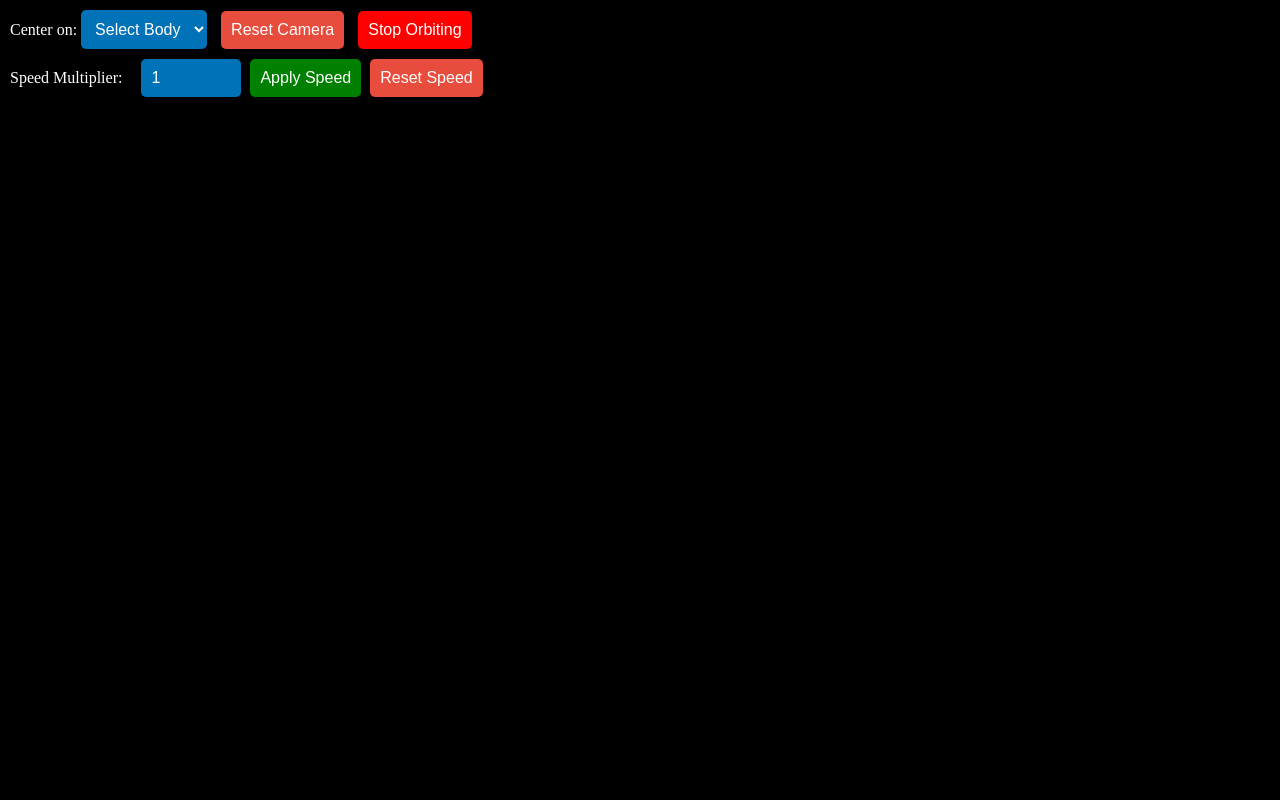
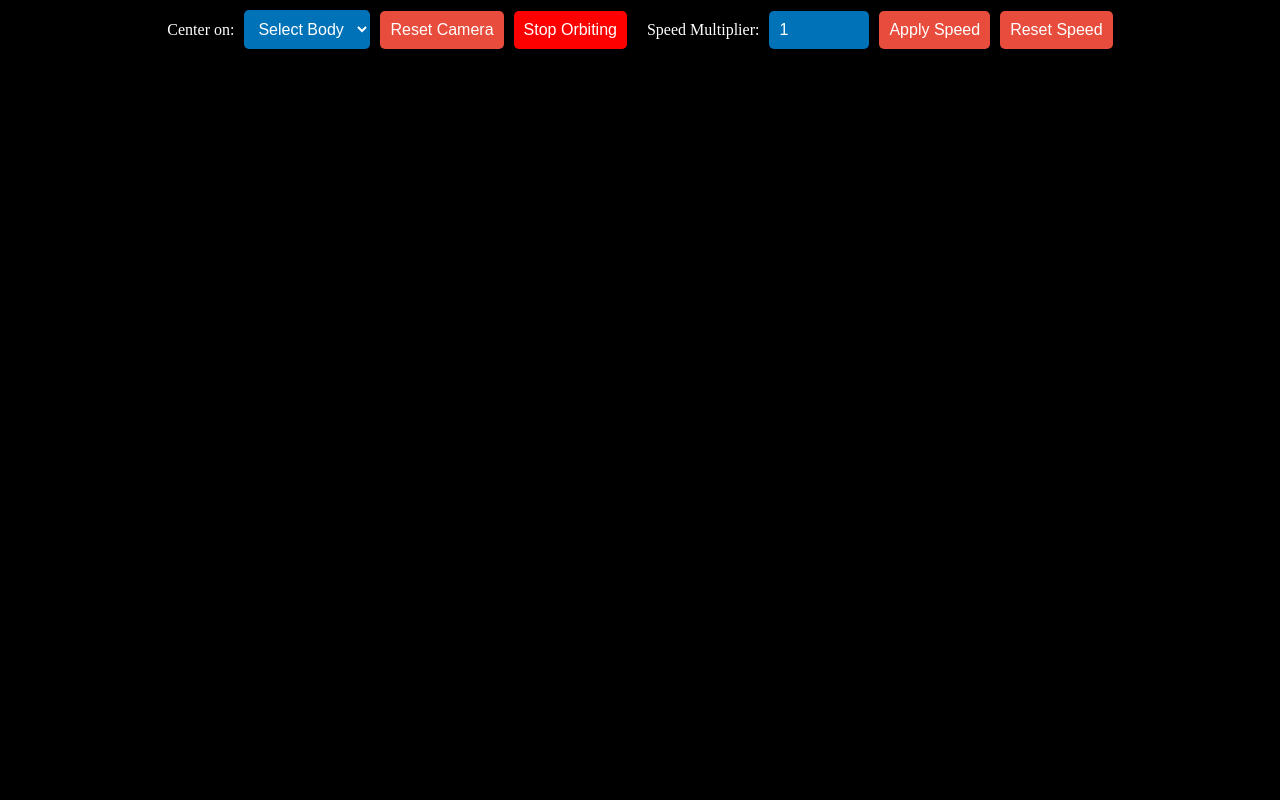
Before and after one commit to BigManJohn42/No_Idea, a Flask app: page / in a window 1280 px wide. Run offline with Flask 3, Linux system fonts and the light colour scheme.

Commit message:
layout change

```diff
--- a/static/css/styles.css
+++ b/static/css/styles.css
@@ -8,22 +8,32 @@ body {
     background-color: #000;
 }
 
+#navbar {
+    position: absolute;
+    top: 0;
+    width: 100%;
+    background-color: rgba(0, 0, 0, 0.7); /* Slightly transparent background */
+    display: flex;
+    justify-content: center;
+    padding: 10px 0;
+    z-index: 1;
+}
+
 #controls {
-    position: absolute;
-    top: 10px;
-    left: 10px;
-    z-index: 1;
+    display: flex;
+    align-items: center;
     color: #ffffff; /* White text for contrast */
     text-shadow: 1px 1px 5px rgba(0, 0, 0, 0.5); /* Slight shadow for depth */
 }
 
-select, button {
+select, button, #speedMultiplier {
     padding: 10px;
     font-size: 16px;
-    border: none; /* Remove default border */
-    border-radius: 5px; /* Rounded corners */
+    border: none;
+    border-radius: 5px;
     box-shadow: 0 2px 10px rgba(0, 0, 0, 0.5); /* Subtle shadow */
     transition: background-color 0.3s, transform 0.3s; /* Smooth transition */
+    margin-left: 10px; /* Space between elements */
 }
 
 select {
@@ -31,15 +41,9 @@ select {
     color: #ffffff; /* White text */
 }
 
-select:focus {
-    outline: none; /* Remove focus outline */
-    background-color: #005B8B; /* Darker blue when focused */
-}
-
 button {
     background-color: #E74C3C; /* NASA red */
     color: #ffffff; /* White text */
-    margin-left: 10px; /* Space between dropdown and button */
 }
 
 button:hover {
@@ -47,84 +51,46 @@ button:hover {
     transform: scale(1.05); /* Slight scale effect */
 }
 
-button:focus {
-    outline: none; /* Remove focus outline */
+#speedControls {
+    display: flex;
+    align-items: center;
+    margin-left: 20px; /* Add space between orbit and speed controls */
+}
+
+#speedMultiplier {
+    width: 80px;
+    background-color: #0072B8;
+    color: #ffffff;
 }
 
 #infoPanel {
-    display: none; /* Hide by default */
-    position: absolute; /* Position it absolutely within the body */
-    top: 50%; /* Center vertically */
-    right: 20px; /* 20px from the right */
-    transform: translateY(-50%); /* Adjust to truly center vertically */
-    padding: 10px; /* Reduced padding */
-    background-color: rgba(51, 51, 51, 0.8); /* Semi-transparent dark background */
-    border-radius: 10px; /* Rounded corners */
-    box-shadow: 0 2px 4px rgba(0, 0, 0, 0.3); /* Reduced shadow for depth */
-    width: 300px; /* Set a fixed width */
-    max-height: 80vh; /* Set a max height to prevent overflow */
-    overflow-y: auto; /* Add vertical scrolling if needed */
-    color: white; /* Text color for visibility */
-    font-family: Arial, sans-serif; /* Font style */
+    display: none;
+    position: absolute;
+    top: 50%;
+    right: 20px;
+    transform: translateY(-50%);
+    padding: 10px;
+    background-color: rgba(51, 51, 51, 0.8);
+    border-radius: 10px;
+    box-shadow: 0 2px 4px rgba(0, 0, 0, 0.3);
+    width: 300px;
+    max-height: 80vh;
+    overflow-y: auto;
+    color: white;
+    font-family: Arial, sans-serif;
 }
 
 #infoPanel h2 {
-    margin: 0; /* Remove default margin */
-    font-size: 24px; /* Larger font size for the title */
+    margin: 0;
+    font-size: 24px;
 }
 
 #infoPanel p {
-    margin: 5px 0; /* Add some spacing between paragraphs */
-    font-size: 16px; /* Standard font size for paragraphs */
+    margin: 5px 0;
+    font-size: 16px;
 }
 
 #bodyDescription {
-    white-space: pre-line; /* Preserve line breaks in the description */
-    margin: 5px 0; /* Spacing between text lines */
+    white-space: pre-line;
+    margin: 5px 0;
 }
-
-#speedControls {
-    margin-top: 10px; /* Add some spacing from the other controls */
-}
-
-#speedControls label {
-    color: #ffffff; /* White text for visibility */
-    margin-right: 10px;
-}
-
-#speedMultiplier {
-    padding: 10px;
-    font-size: 16px;
-    width: 60px; /* Fixed width for the input box */
-    border: none;
-    border-radius: 5px;
-    box-shadow: 0 2px 10px rgba(0, 0, 0, 0.5); /* Subtle shadow */
-    background-color: #0072B8; /* NASA blue */
-    color: #ffffff; /* White text */
-}
-
-#applySpeedButton {
-    background-color: #E74C3C; /* NASA red */
-    color: #ffffff; /* White text */
-    margin-left: 10px;
-}
-
-#applySpeedButton:hover {
-    background-color: #C0392B; /* Darker red on hover */
-    transform: scale(1.05); /* Slight scale effect */
-}
-
-#resetSpeedButton {
-    background-color: #E74C3C;
-    color: white;
-    border-radius: 5px;
-    padding: 10px;
-    font-size: 16px;
-    box-shadow: 0 2px 10px rgba(0, 0, 0, 0.5);
-    transition: background-color 0.3s, transform 0.3s;
-}
-
-#resetSpeedButton:hover {
-    background-color: #C0392B;
-    transform: scale(1.05);
-}
--- a/templates/index.html
+++ b/templates/index.html
@@ -3,12 +3,14 @@
 <head>
   <meta charset="UTF-8">
   <meta name="viewport" content="width=device-width, initial-scale=1.0">
-  <title>Solar System with Smooth Camera Follow and Free Rotation</title>
+  <title>No Idea</title>
   <link rel="stylesheet" href="/static/css/styles.css"> <!-- Link to the CSS file -->
 </head>
 <body>
-  <!-- Dropdown for body selection -->
-  <div id="controls">
+  <!-- Navbar-like controls -->
+  <div id="navbar">
+    <!-- Dropdown for body selection -->
+    <div id="controls">
       <label for="bodySelect">Center on:</label>
       <select id="bodySelect">
         <option value="">Select Body</option>
@@ -16,20 +18,20 @@
       <button id="resetButton">Reset Camera</button>
       <button id="toggleOrbitButton" style="background-color: red; color: white;">Stop Orbiting</button>
 
-      <!-- Add the speed multiplier input -->
+      <!-- Speed controls -->
       <div id="speedControls">
         <label for="speedMultiplier">Speed Multiplier:</label>
-        <input type="number" id="speedMultiplier" value="1" min="1" step="1" style="width: 80px; margin-left: 5px;">
-        <button id="applySpeedButton" style="background-color: green; color: white; margin-left: 5px;">Apply Speed</button>
-        <button id="resetSpeedButton" style="background-color: #E74C3C; color: white; margin-left: 5px;">Reset Speed</button>
+        <input type="number" id="speedMultiplier" value="1" min="1" step="1">
+        <button id="applySpeedButton">Apply Speed</button>
+        <button id="resetSpeedButton">Reset Speed</button>
       </div>
+    </div>
   </div>
 
   <div id="infoPanel">
     <h2 id="bodyName">Celestial Body Name</h2>
     <h3>Description:</h3>
     <p id="bodyDescription"></p>
-
   </div>
 
   <!-- Include Three.js and OrbitControls -->
```
